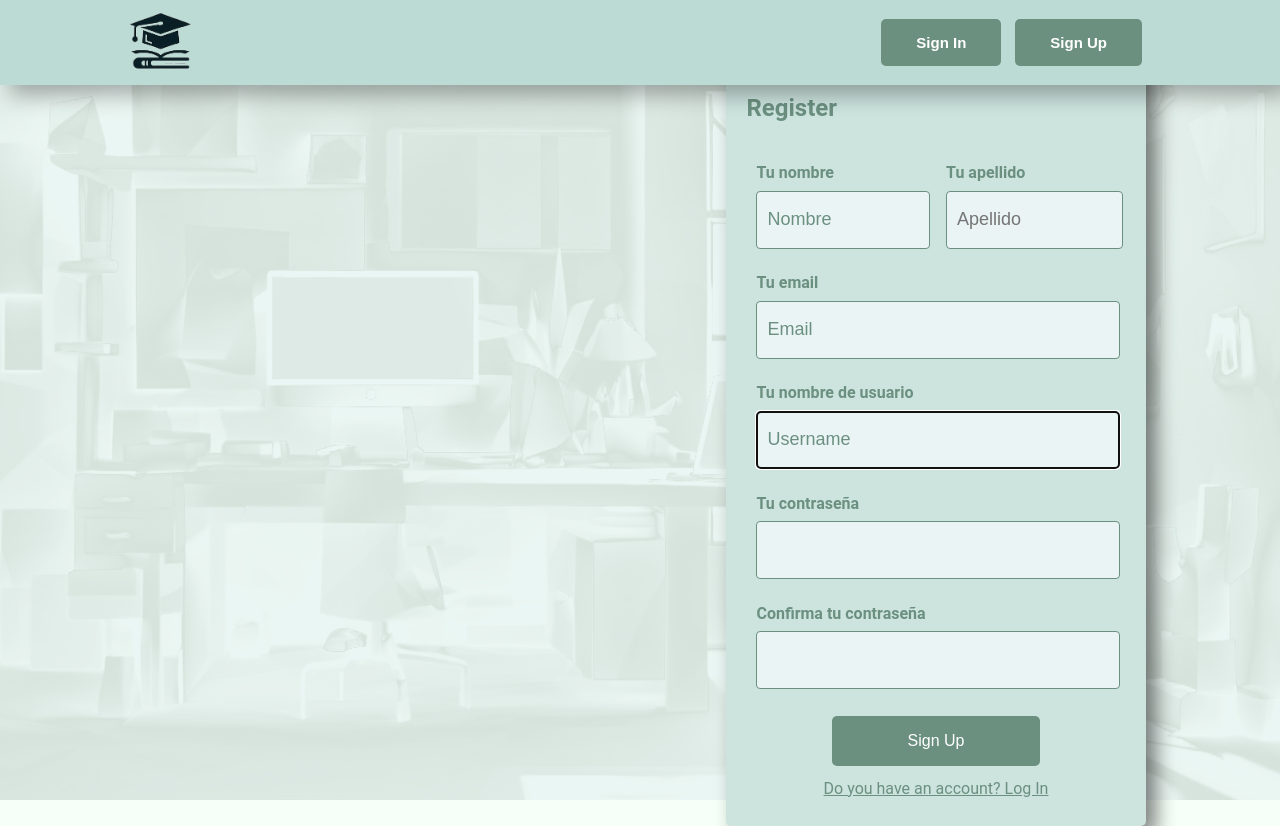
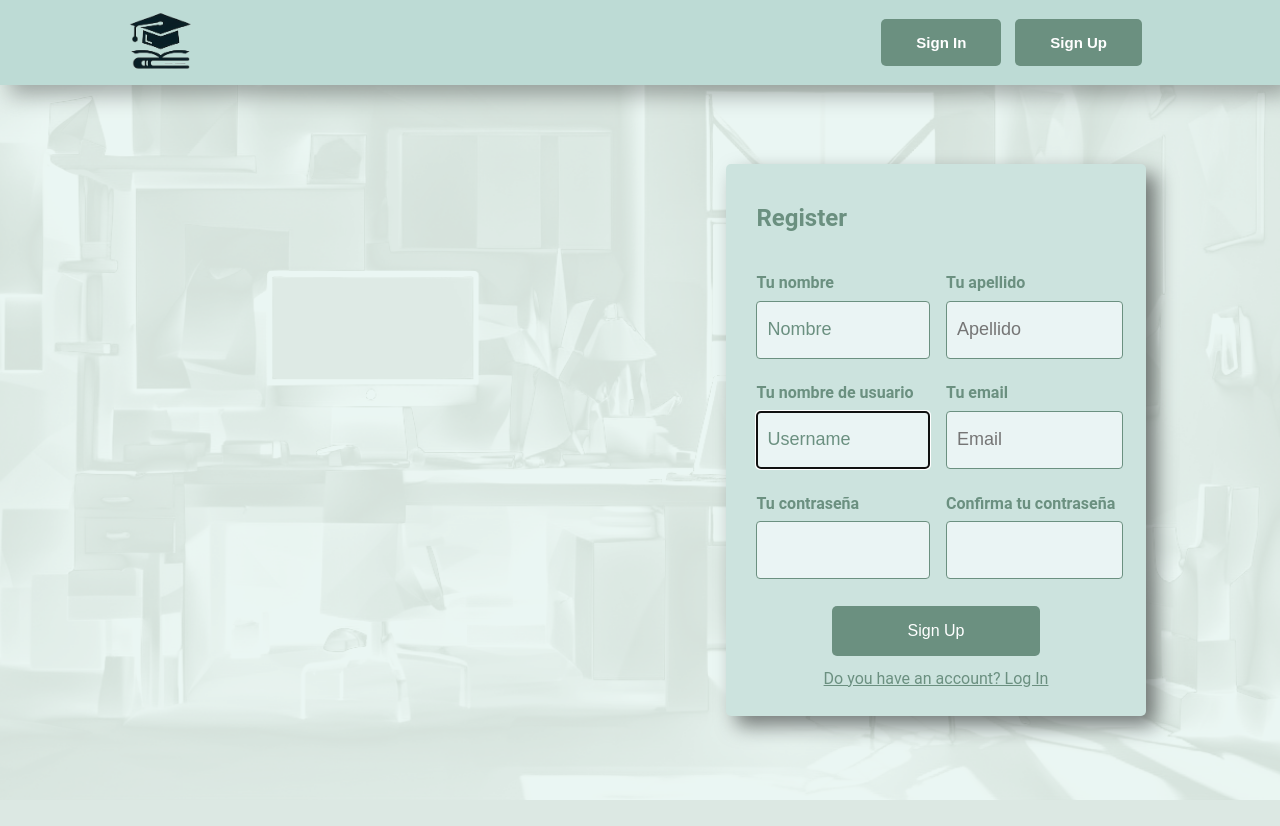
Before and after one commit to DCC-CC4401/2024-1-CC4401-1-grupo-9, a Django app: page /register/ in a window 1280 px wide. After the commit the page ends 800 px from the top, so only its background shows below. Run offline with Django 5.2, Linux system fonts and the light colour scheme.

Commit message:
fix(register css)

```diff
--- a/accounts/static/styles/base.css
+++ b/accounts/static/styles/base.css
@@ -61,6 +61,8 @@
 }
 
 .form h2 {
+
+
     color: #6B9080;
 }
 
--- a/accounts/static/styles/register.css
+++ b/accounts/static/styles/register.css
@@ -68,6 +68,7 @@
 }
 
 .form h2 {
+    margin-left: 10px;
     color: #6B9080;
 }
 
--- a/accounts/templates/register.html
+++ b/accounts/templates/register.html
@@ -30,21 +30,25 @@
                     {{ form.last_name }}
                 </div>
             </div>
-            <div class="form-group">
-                <h4>Tu email</h4>
-                {{ form.email }}
-            </div>
+            <div class="form-row">
                 <div class="form-group">
                     <h4>Tu nombre de usuario</h4>
                     {{ form.username }}
                 </div>
+                <div class="form-group2">
+                    <h4>Tu email</h4>
+                    {{ form.email }}
+                </div>
+            </div>
+            <div class="form-row">
                 <div class="form-group">
                     <h4>Tu contraseña</h4>
                     {{ form.password1 }}
                 </div>
-            <div class="form-group">
+                <div class="form-group2">
                     <h4>Confirma tu contraseña</h4>
                     {{ form.password2 }}
+                </div>
             </div>
             <button type="submit" name="submit">Sign Up</button>
             <div class="links">
```
Lines whose indentation alone changed are shown as unchanged.
